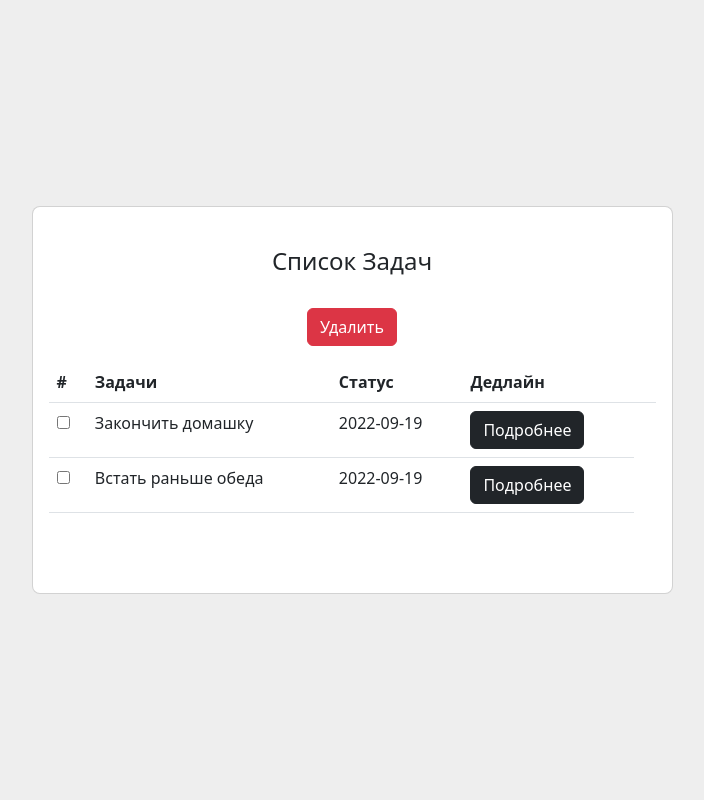
After one commit to Chingiz-Almukhan/homework_55_Almukhan_Chingiz, a Django app: template templates/delete_tasks.html in a window 1280 px wide. The commit adds this page. Shown: the whole page, without its empty margins (288-992 px from the left). Run offline with Django 3.2, Linux system fonts and the light colour scheme; the template is opened without the code that fills it: values that come from a table or form of the project are taken from there, others are empty; data comes from the database, SQL or seed files in the repository.

Commit message:
Создал шаблон для множественного удаления Также к шаблону главной страницы добавил кнопку удаления

```diff
--- /dev/null
+++ b/templates/delete_tasks.html
@@ -0,0 +1,41 @@
+{% extends 'base.html' %}
+{% block title %} Delete {% endblock %}
+{% block content %}
+    <h4 class="text-center my-3 pb-3">Список Задач</h4>
+    <form class="row row-cols-lg-auto g-3 justify-content-center align-items-center mb-4 pb-2"
+          action="{% url 'multi_delete' %}" method="post">
+        <div class="col-12">
+            <input type="submit" class="btn btn-danger" value="Удалить">
+        </div>
+        {% csrf_token %}
+        <table class="table mb-4">
+            <thead>
+            <tr>
+                <th scope="col">#</th>
+                <th scope="col">Задачи</th>
+                <th scope="col">Статус</th>
+                <th scope="col">Дедлайн</th>
+                <th scope="col"></th>
+            </tr>
+            </thead>
+            <tbody>
+            {% for article in articles %}
+                <tr>
+                    <th scope="row"><label>
+                        <input type="checkbox" name="delete" value="{{ article.id }}">
+                    </label></th>
+                    <td>{{ article.description }}</td>
+                    {% for status in statuses %}
+                        {% if article.status == status.0 %}
+                            <td>{{ status.1 }}</td>
+                        {% endif %}
+                    {% endfor %}
+                    <td>{{ article.deadline|date:'Y-m-d' }}</td>
+                    <td><a href="{% url 'task' article.pk %}" class="btn btn-dark">Подробнее</a></td>
+                </tr>
+            {% endfor %}
+            </tbody>
+
+        </table>
+    </form>
+{% endblock %}
--- a/templates/main_page.html
+++ b/templates/main_page.html
@@ -5,6 +5,7 @@
     <form class="row row-cols-lg-auto g-3 justify-content-center align-items-center mb-4 pb-2">
         <div class="col-12">
             <a href="{% url 'add' %}" type="submit" class="btn btn-primary">Добавить</a>
+            <a href="{% url 'delete_view' %}" type="submit" class="btn btn-danger">Удалить</a>
         </div>
     </form>
     <table class="table mb-4">
```
